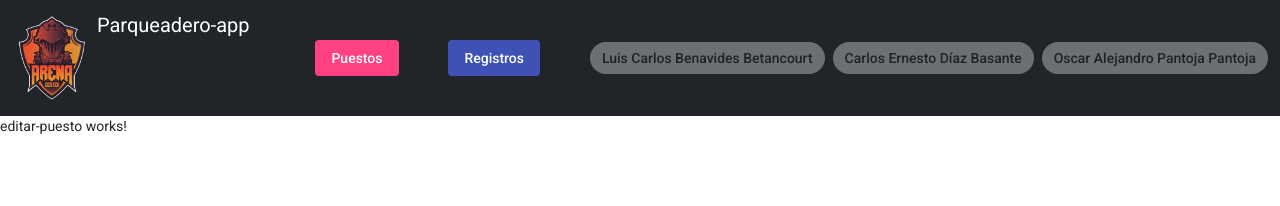
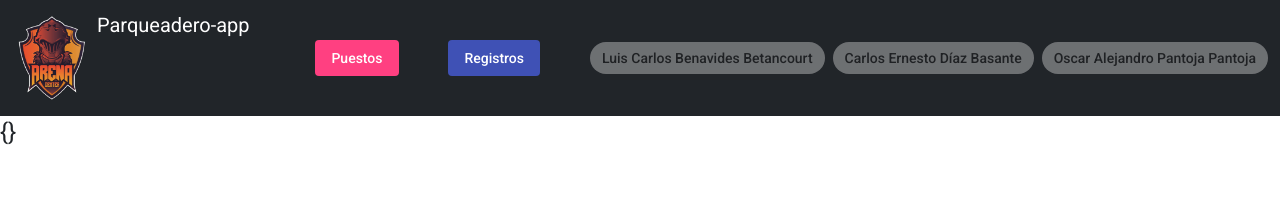
Before and after one commit to carlosdizx/estacionamiento-frontend, an Angular app: page /puestos/1 in a window 1280 px wide. Shown: the top 206 px of the page. Built offline with nearby package versions, Linux system fonts and the light colour scheme; no server answers.

Commit message:
Cargando de manera dinamica (consultando en el api, a quien corresponde el puesto dado por id)

```diff
--- a/src/app/componentes/editar-puesto/editar-puesto.component.html
+++ b/src/app/componentes/editar-puesto/editar-puesto.component.html
@@ -1 +1,3 @@
-<p>editar-puesto works!</p>
+<h1>
+  {{ puesto | json }}
+</h1>
--- a/src/app/componentes/editar-puesto/editar-puesto.component.ts
+++ b/src/app/componentes/editar-puesto/editar-puesto.component.ts
@@ -1,4 +1,7 @@
 import { Component, OnInit } from '@angular/core';
+import { PuestosService } from '../../services/puestos.service';
+import { ActivatedRoute, Params } from '@angular/router';
+import { Puesto } from '../../services/Puesto';
 
 @Component({
   selector: 'app-editar-puesto',
@@ -6,7 +9,17 @@ import { Component, OnInit } from '@angular/core';
   styleUrls: [],
 })
 export class EditarPuestoComponent implements OnInit {
-  constructor() {}
+  puesto: Puesto = new Puesto();
 
-  ngOnInit(): void {}
+  constructor(
+    private service: PuestosService,
+    private rutaActiva: ActivatedRoute
+  ) {}
+
+  ngOnInit(): void {
+    const id = this.rutaActiva.snapshot.params['id'];
+    this.service
+      .encontrarPuesto(id)
+      .subscribe((puesto) => (this.puesto = puesto));
+  }
 }
--- a/src/app/componentes/listado-puestos/listado-puestos.component.ts
+++ b/src/app/componentes/listado-puestos/listado-puestos.component.ts
@@ -28,7 +28,6 @@ export class ListadoPuestosComponent implements OnInit {
       puesto.placa = '1';
       this.service.actualizarPuesto(puesto).subscribe();
     } else {
-      console.log('Registrando');
       await this.router.navigateByUrl(`/puestos/${puesto.id}`);
     }
   }
--- a/src/app/services/puestos.service.ts
+++ b/src/app/services/puestos.service.ts
@@ -17,4 +17,8 @@ export class PuestosService {
   actualizarPuesto(puesto: Puesto): Observable<Puesto> {
     return this.http.put<Puesto>(this.API + `/${puesto.id}`, puesto);
   }
+
+  encontrarPuesto(id: number): Observable<Puesto> {
+    return this.http.get<Puesto>(this.API + `/${id}`);
+  }
 }
```
